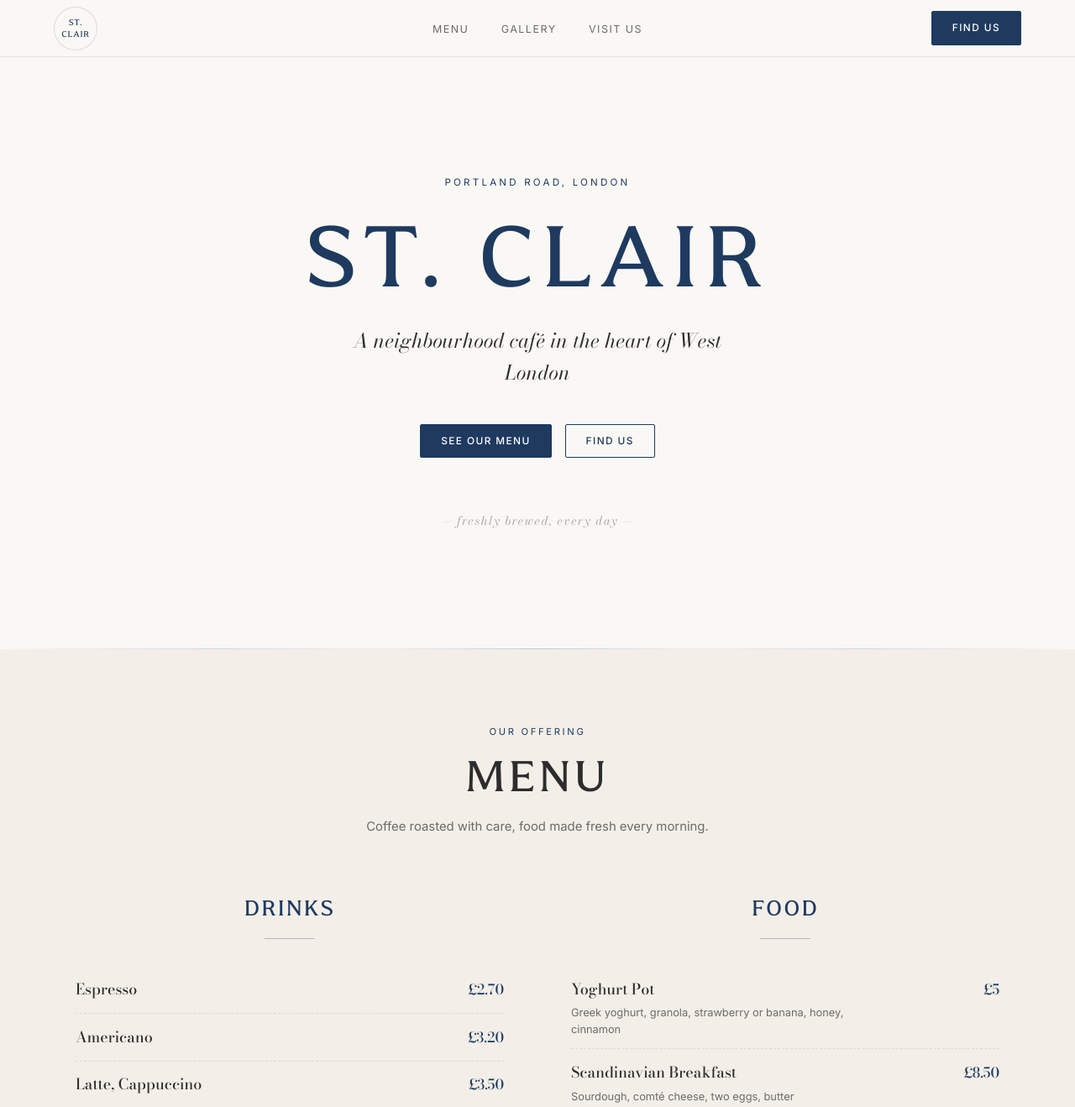
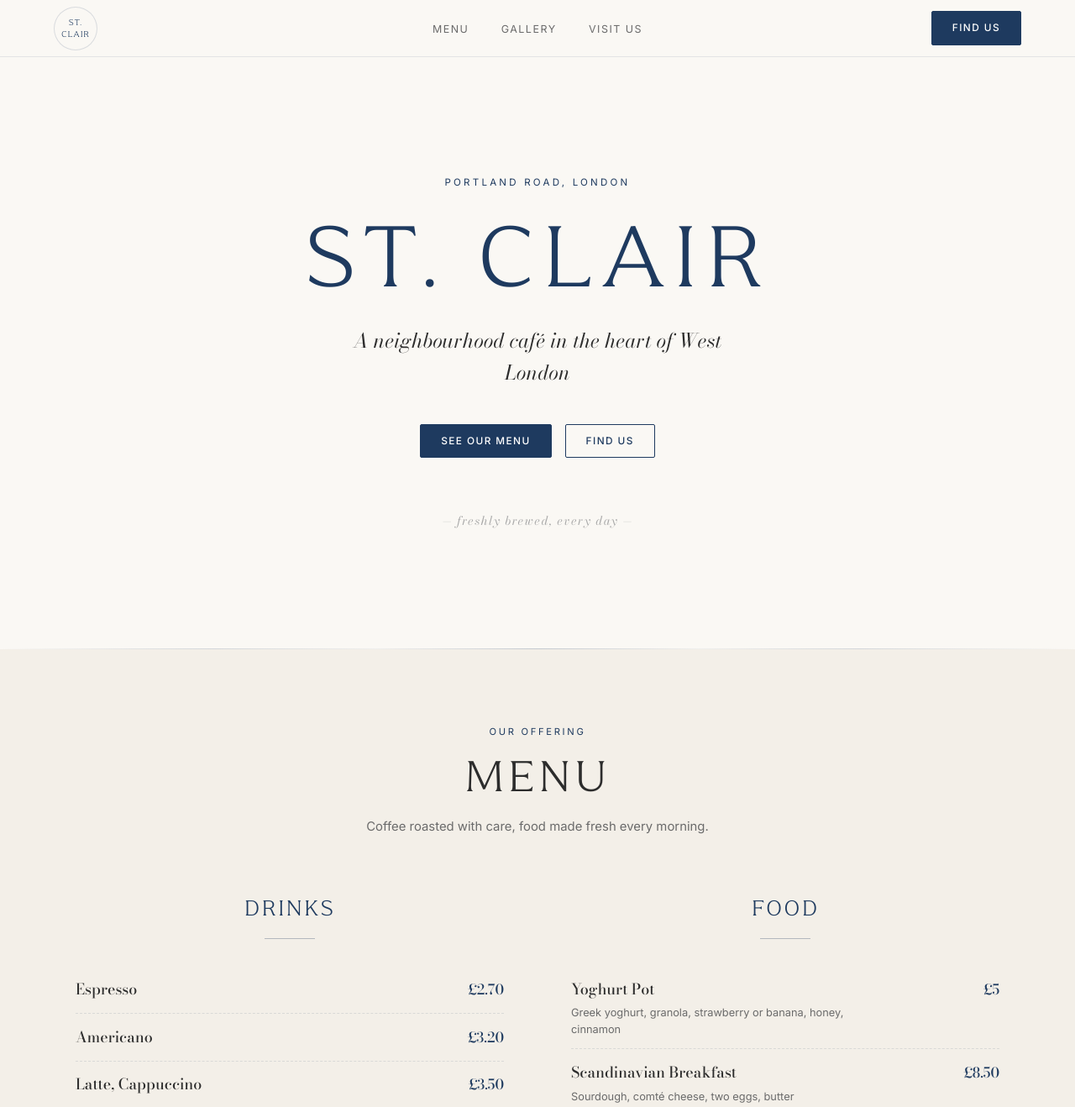
Before and after one commit to Lekatya/st-clair-cafe, a plain HTML site: page index.html in a window 1280 px wide. Shown: the top 1318 px of the page at 84% size. Drawn offline with nearby package versions, Linux system fonts and the light colour scheme; a script that the page names is missing.

Commit message:
Switch to Accia Piano Light for headings and logo

```diff
--- a/index.html
+++ b/index.html
@@ -10,8 +10,8 @@
   <style>
     @font-face {
       font-family: 'Accia Piano';
-      src: url('fonts/AcciaPiano-Medium.woff2') format('woff2');
-      font-weight: 400;
+      src: url('fonts/AcciaPiano-Light.woff2') format('woff2');
+      font-weight: 300;
       font-style: normal;
       font-display: swap;
     }
@@ -87,7 +87,7 @@
       border: 1px solid rgba(30, 58, 95, 0.15);
       font-family: var(--heading);
       font-size: 0.62rem;
-      font-weight: 400;
+      font-weight: 300;
       line-height: 1.4;
       letter-spacing: 0.08em;
       text-align: center;
@@ -185,7 +185,7 @@
     .mobile-menu a {
       font-family: var(--heading);
       font-size: 1.8rem;
-      font-weight: 400;
+      font-weight: 300;
       color: var(--dark);
       text-decoration: none;
       text-transform: uppercase;
@@ -216,7 +216,7 @@
     .hero-title {
       font-family: var(--heading);
       font-size: clamp(3rem, 8vw, 6.5rem);
-      font-weight: 400;
+      font-weight: 300;
       text-transform: uppercase;
       letter-spacing: 0.08em;
       line-height: 1.1;
@@ -266,7 +266,7 @@
     .section-title {
       font-family: var(--heading);
       font-size: clamp(2.2rem, 4vw, 3.2rem);
-      font-weight: 400;
+      font-weight: 300;
       text-transform: uppercase;
       letter-spacing: 0.08em;
       line-height: 1.2;
@@ -297,7 +297,7 @@
     .menu-col-title {
       font-family: var(--heading);
       font-size: 1.6rem;
-      font-weight: 400;
+      font-weight: 300;
       letter-spacing: 0.08em;
       text-transform: uppercase;
       color: var(--navy);
@@ -501,7 +501,7 @@
     .footer-logo {
       font-family: var(--heading);
       font-size: 1.4rem;
-      font-weight: 400;
+      font-weight: 300;
       text-transform: uppercase;
       letter-spacing: 0.08em;
       color: #fff;
```
Also changed, not shown: fonts/AcciaPiano-Light.woff2 (added), fonts/AcciaPiano-Medium.woff2 (deleted).
